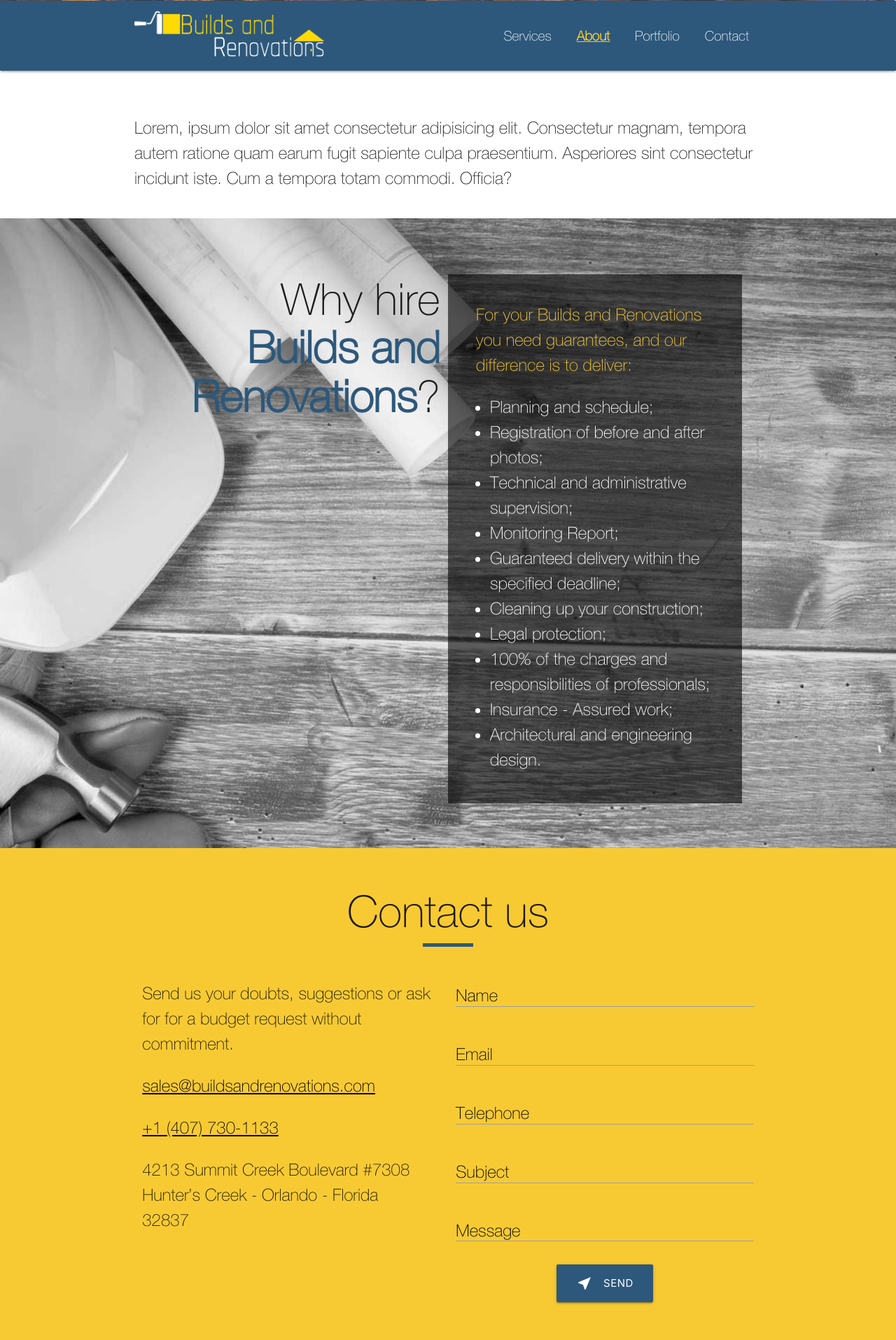
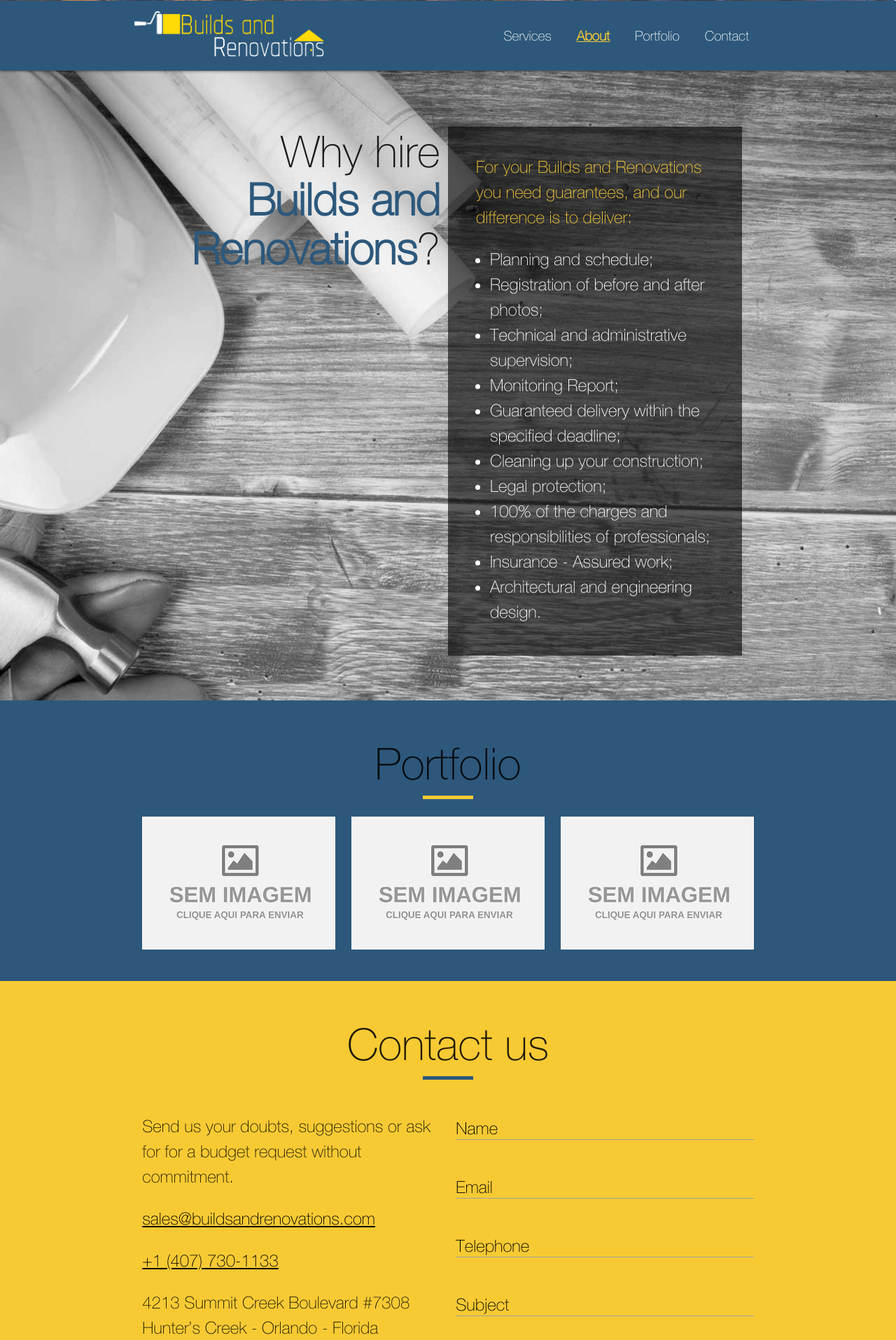
Before and after one commit to colmeia-tecnologia/Builds-and-Renovations, a Laravel app: template resources/views/site/index.blade.php in a window 1280 px wide. Shown: the part 789-2704 px from the top of the page at 70% size. Run offline with Laravel 8, Linux system fonts and the light colour scheme; the template is opened without the code that fills it, so the values that code supplies are empty; settings files or empty folders that the repository lacks are supplied; some libraries are stand-ins or nearby versions.

Commit message:
Portfolio

```diff
--- a/public/css/site/_animations.scss
+++ b/public/css/site/_animations.scss
@@ -8,8 +8,41 @@
     animation-fill-mode: both;
     opacity: 0;
 
-    transition: 1s;
+    -webkit-transition: all 1s ease-in-out;
+    -moz-transition: all 1s ease-in-out;
+    -ms-transition: all 1s ease-in-out;
+    -o-transition: all 1s ease-in-out;
+    transition: all 1s ease-in-out;
+
     transform-style: preserve-3d;
+}
+
+
+/*
+ * FADE IN
+ */
+@-webkit-keyframes fadeIn {
+    0%
+    {
+        opacity: 0;
+    }
+    100% {
+        opacity: 1;
+    }
+}
+
+@keyframes fadeIn {
+    0% {
+        opacity: 0;
+    }
+    100% {
+        opacity: 1;
+    }
+}
+
+.fadeIn {
+   -webkit-animation-name: fadeIn;
+   animation-name: fadeIn;
 }
 
 /*
--- /dev/null
+++ b/public/css/site/_portfolio.scss
@@ -0,0 +1,12 @@
+// main: style.scss
+
+div.portfolioContainer img.portfolioImage
+{
+    filter: grayscale(100%);
+}
+
+div.portfolioContainer:hover img.portfolioImage
+{
+    filter: grayscale(0);
+    transform: scale(1.1);
+}
--- a/public/css/site/_template.scss
+++ b/public/css/site/_template.scss
@@ -19,6 +19,16 @@ h1:after
     width: 8%;
     padding-top: 10px;
     border-bottom: 5px solid $primary;
+}
+
+h1.border-secondary:after
+{
+    content: "";
+    display: block;
+    margin: 0 auto;
+    width: 8%;
+    padding-top: 10px;
+    border-bottom: 5px solid $secondary;
 }
 
 h1.no-border:after
@@ -144,7 +154,6 @@ nav ul li a.active {
 main
 {
     padding: 0px;
-    padding-top: 40px;
     z-index: 1;
 }
 
--- a/public/css/site/_why.scss
+++ b/public/css/site/_why.scss
@@ -2,6 +2,7 @@
 
 section#about
 {
+    padding-top: 0px;
     padding-bottom: 0px;
 }
 
--- a/public/css/site/style.scss
+++ b/public/css/site/style.scss
@@ -17,3 +17,4 @@
 @import './forms';
 @import './banner';
 @import './why';
+@import './portfolio';
--- a/public/js/site/animations.min.js
+++ b/public/js/site/animations.min.js
@@ -1 +1 @@
-var whyDiv=$("#whyDiv").waypoint({handler:function(){$(".whyText").addClass("fliped"),$(".whyTitle").addClass("fadeInLeft")},offset:"25%"}),contactDiv=$("#contact").waypoint({handler:function(){$("#contact-form").addClass("fadeInRight")},offset:"25%"});
+var whyDiv=$("#whyDiv").waypoint({handler:function(){$(".whyText").addClass("fliped"),$(".whyTitle").addClass("fadeInLeft")},offset:"25%"}),contactDiv=$("#contact").waypoint({handler:function(){$("#contact-form").addClass("fadeInRight")},offset:"25%"}),portfolioDiv=$("#portfolio").waypoint({handler:function(){$(".portfolioContainer").each(function(t){var o=$(this);setTimeout(function(){o.addClass("fadeIn")},300*t)})},offset:"25%"});
--- a/public/js/site/home.min.js
+++ b/public/js/site/home.min.js
@@ -1 +1 @@
-function autoplay(){$(".carousel").carousel("next"),setTimeout(autoplay,4500)}function typeSlogan(){var o="Building your own paradise!";indexSlogan<o.length&&($("#slogan").append(o.charAt(indexSlogan)),indexSlogan++,setTimeout(typeSlogan,120))}let indexSlogan=0;$("#backToTop").click(function(){$("html, body").animate({scrollTop:0},"slow")}),$("#contactFloat").click(function(){$("html, body").animate({scrollTop:$("#contact-form").position().top-200},"slow")}),$(document).ready(function(){$(".carousel.carousel-slider").carousel({fullWidth:!0,indicators:!1}).css("height",$(window).height()-10),autoplay(),$(".pushpin").pushpin({top:$(".pushpin").offset().top}),$(".scrollspy").scrollSpy(),typeSlogan(),$(".parallax").parallax()});
+function autoplay(){$(".carousel").carousel("next"),setTimeout(autoplay,4500)}function typeSlogan(){var o="Building your own paradise!";indexSlogan<o.length&&($("#slogan").append(o.charAt(indexSlogan)),indexSlogan++,setTimeout(typeSlogan,120))}let indexSlogan=0;$("#backToTop").click(function(){$("html, body").animate({scrollTop:0},"slow")}),$("#contactFloat").click(function(){$("html, body").animate({scrollTop:$("#contact-form").position().top-200},"slow")}),$(".loadModal").click(function(o){var l=$(this).data("url");$.get(l,function(o){$("#modal-content").html(o)})}),$(document).ready(function(){$(".carousel.carousel-slider").carousel({fullWidth:!0,indicators:!1}).css("height",$(window).height()-10),autoplay(),$(".pushpin").pushpin({top:$(".pushpin").offset().top}),$(".scrollspy").scrollSpy(),typeSlogan(),$(".parallax").parallax(),$(".modal").modal()});
--- /dev/null
+++ b/resources/views/site/home/portfolio.blade.php
@@ -0,0 +1,17 @@
+<section id="portfolio" class="section scrollspy primary">
+    <div class='container'>
+        <h1 class='center border-secondary'>Portfolio</h1>
+
+        <div class='row'>
+            <div class='col m4 s12 animated portfolioContainer'>
+                    <img src='/img/template/painel/sem-imagem.jpg' class='responsive-img portfolioImage'>
+            </div>
+            <div class='col m4 s12 animated portfolioContainer'>
+                    <img src='/img/template/painel/sem-imagem.jpg' class='responsive-img portfolioImage'>
+            </div>
+            <div class='col m4 s12 animated portfolioContainer'>
+                    <img src='/img/template/painel/sem-imagem.jpg' class='responsive-img portfolioImage'>
+            </div>
+        </div>
+    </div>
+</section>
--- a/resources/views/site/index.blade.php
+++ b/resources/views/site/index.blade.php
@@ -1,10 +1,8 @@
 @extends('site.layout.template')
 
 @section('content')
-    <div class='container'>
-        <p>Lorem, ipsum dolor sit amet consectetur adipisicing elit. Consectetur magnam, tempora autem ratione quam earum fugit sapiente culpa praesentium. Asperiores sint consectetur incidunt iste. Cum a tempora totam commodi. Officia?</p>
-    </div>
     @include('site.home.about')
+    @include('site.home.portfolio')
     @include('site.home.contact')
 @endsection
 
--- /dev/null
+++ b/resources/views/site/layout/modal.blade.php
@@ -0,0 +1,4 @@
+<div id="modal" class="modal">
+    <div class="modal-content" id='modal-content'>
+    </div>
+</div>
--- a/resources/views/site/layout/template.blade.php
+++ b/resources/views/site/layout/template.blade.php
@@ -9,6 +9,7 @@
     <body>
         <div id="app">
             @include('site.layout.float-button')
+            @include('site.layout.modal')
 
             @include('site.home.banner')
 
--- a/routes/web.php
+++ b/routes/web.php
@@ -62,6 +62,7 @@ Route::group([
     Route::get('/', 'IndexController@index')->name('home');
     Route::get('/contato', 'IndexController@index')->name('contato.index');
     Route::post('/contato/send', 'ContactController@send')->name('contact.send');
+    Route::get('/portfolio/{id}', 'PortfolioController@show')->name('portfolio');
 });
 
 /*
```
Also changed, not shown: public/js/site/animations.js (+12 -0 lines), public/js/site/home.js (+11 -0 lines), public/css/site/style.min.css.
